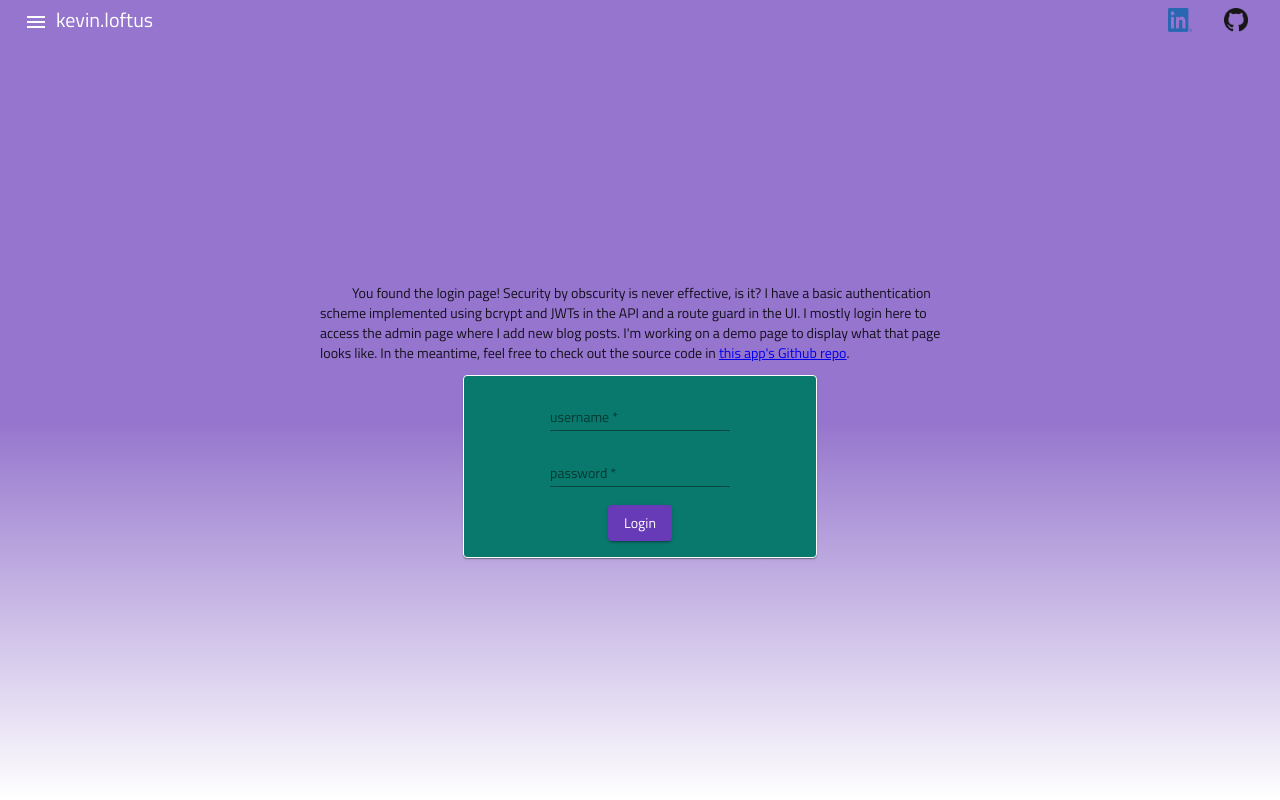
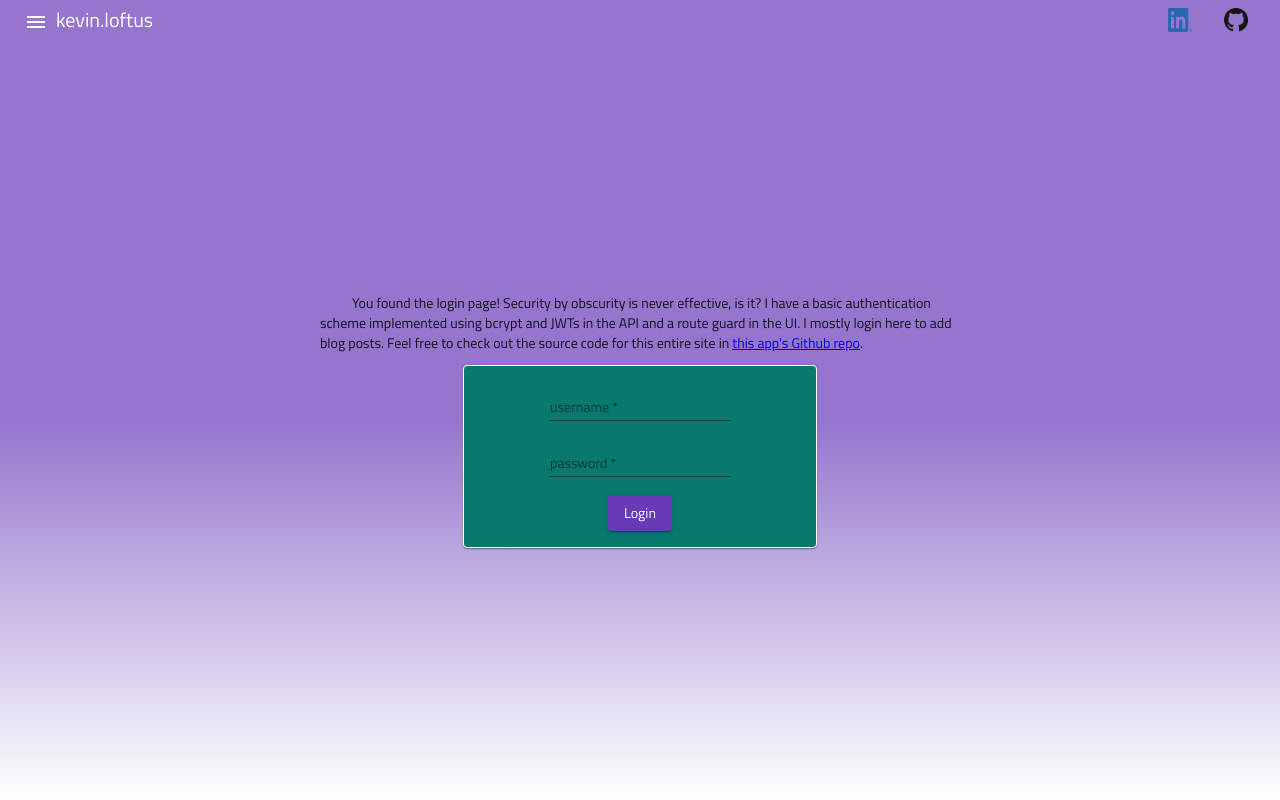
Before and after one commit to MrKevinJLoftus/loftus-dev, an Angular app: page /login in a window 1280 px wide. Built offline with nearby package versions, Linux system fonts and the light colour scheme.

Commit message:
Updating login page text

```diff
--- a/src/app/pages/login/login.component.html
+++ b/src/app/pages/login/login.component.html
@@ -1,7 +1,6 @@
 <div class="container">
   <p>You found the login page! Security by obscurity is never effective, is it? I have a basic authentication scheme implemented using bcrypt and JWTs in the API and a route guard in the UI.
-    I mostly login here to access the admin page where I add new blog posts. I'm working on a demo page to display what that page looks like.
-    In the meantime, feel free to check out the source code in
+    I mostly login here to add blog posts. Feel free to check out the source code for this entire site in
     <a href="https://github.com/MrKevinJLoftus/loftus-dev" target="_blank">this app's Github repo</a>.</p>
   <app-login-form (login)="handleLoginAttempt($event)"></app-login-form>
 </div>
```
